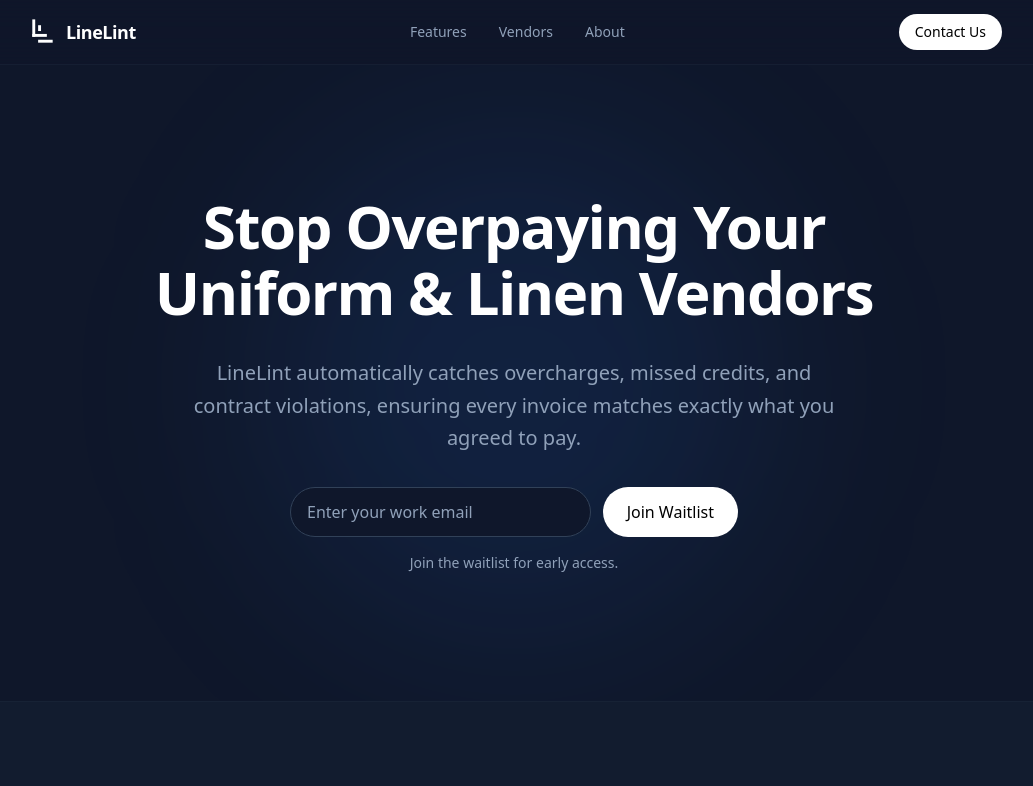
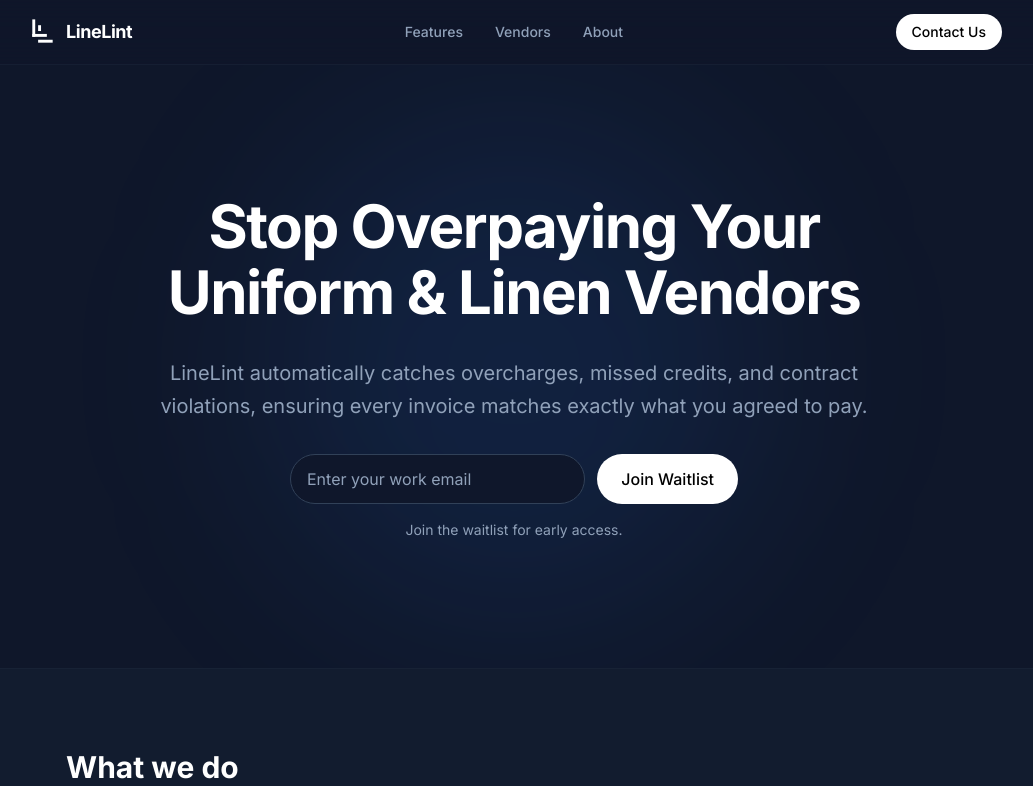
Before and after one commit to linelint/linelint-web, a Next.js app: page / in a window 1280 px wide. Shown: the top 786 px of the page, without its empty margins (126-1159 px from the left). Built offline with nearby package versions, Linux system fonts and the light colour scheme.

Commit message:
fix Inter not working

```diff
--- a/app/globals.css
+++ b/app/globals.css
@@ -20,7 +20,6 @@
 body {
   background: var(--background);
   color: var(--foreground);
-  font-family: var(--font-sans);
   -webkit-font-smoothing: antialiased;
   -moz-osx-font-smoothing: grayscale;
 }
--- a/app/page.js
+++ b/app/page.js
@@ -14,7 +14,7 @@
             Stop Overpaying Your Uniform & Linen Vendors
           </h1>
 
-          <p className='text-lg sm:text-xl text-slate-400 max-w-2xl mx-auto leading-relaxed'>
+          <p className='text-lg sm:text-xl text-slate-400 max-w-3xl mx-auto leading-relaxed'>
             LineLint automatically catches overcharges, missed credits, and contract violations, ensuring every invoice matches exactly what you agreed to pay.
           </p>
 
```
